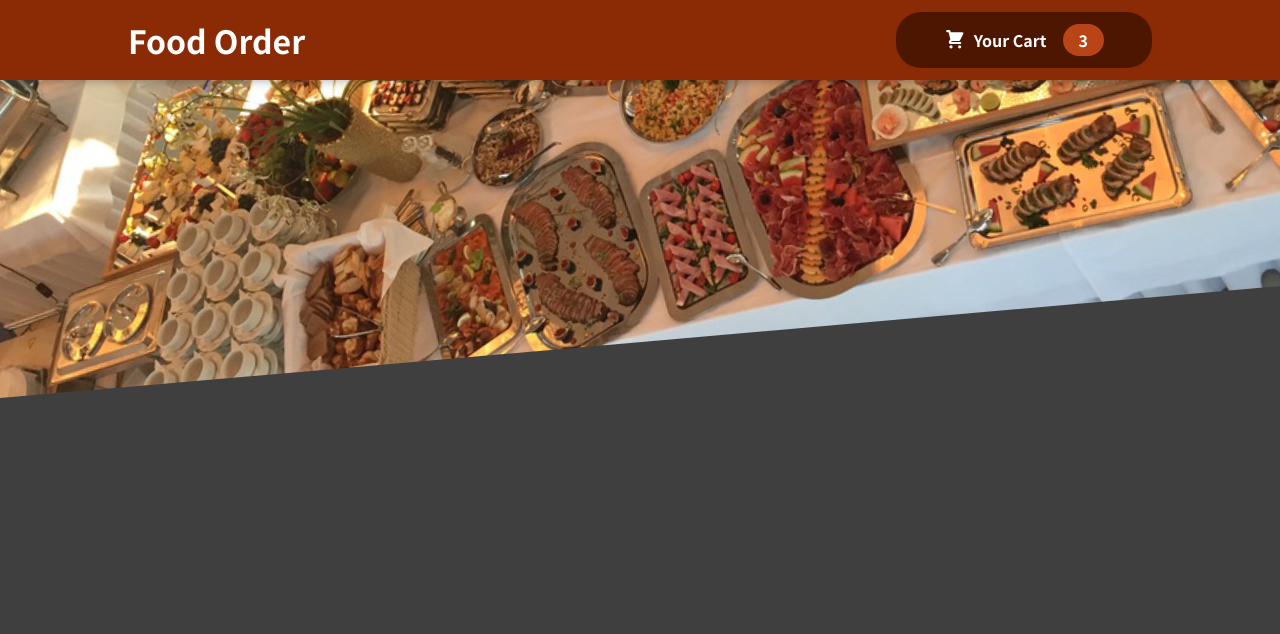
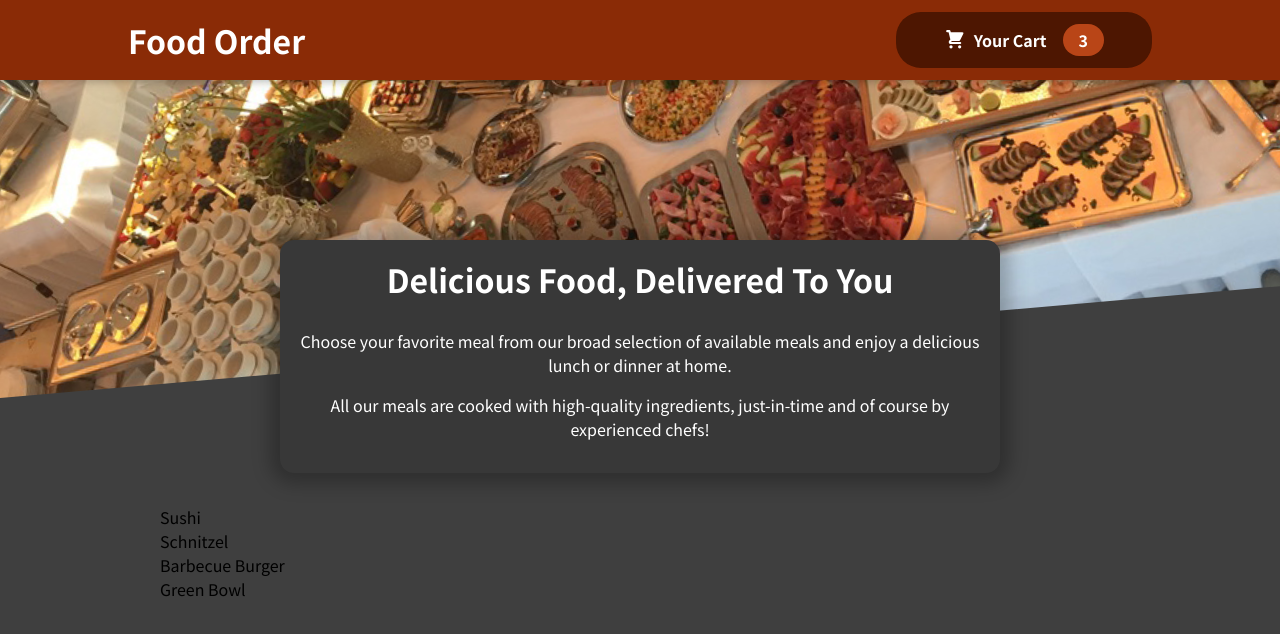
Before and after one commit to rohitchaudhry362/Food-Order-React-App, a React (Create React App) app: page / in a window 1280 px wide. Shown: the top 634 px of the page. Built offline with nearby package versions, Linux system fonts and the light colour scheme.

Commit message:
Added Meal Summary

```diff
--- a/src/App.js
+++ b/src/App.js
@@ -1,9 +1,14 @@
 import Header from './components/Layout/Header';
 import { Fragment } from 'react';
+import Meals from './components/Meals/Meals';
+
 function App() {
   return (
     <Fragment>
       <Header />
+      <main>
+        <Meals />
+      </main>
     </Fragment>
   );
 }
--- /dev/null
+++ b/src/components/Meals/AvailableMeals.js
@@ -0,0 +1,39 @@
+import classes from './AvailableMeals.module.css';
+
+const DUMMY_MEALS = [
+  {
+    id: 'm1',
+    name: 'Sushi',
+    description: 'Finest fish and veggies',
+    price: 22.99,
+  },
+  {
+    id: 'm2',
+    name: 'Schnitzel',
+    description: 'A german specialty!',
+    price: 16.5,
+  },
+  {
+    id: 'm3',
+    name: 'Barbecue Burger',
+    description: 'American, raw, meaty',
+    price: 12.99,
+  },
+  {
+    id: 'm4',
+    name: 'Green Bowl',
+    description: 'Healthy...and green...',
+    price: 18.99,
+  },
+];
+const AvailableMeals = () => {
+  const mealsList = DUMMY_MEALS.map((meal) => <li>{meal.name}</li>);
+
+  return (
+    <section className={classes.meals}>
+      <ul>{mealsList}</ul>
+    </section>
+  );
+};
+
+export default AvailableMeals;
--- /dev/null
+++ b/src/components/Meals/AvailableMeals.module.css
@@ -0,0 +1,24 @@
+.meals {
+  max-width: 60rem;
+  width: 90%;
+  margin: 2rem auto;
+  animation: meals-appear 1s ease-out forwards;
+}
+
+.meals ul {
+  list-style: none;
+  margin: 0;
+  padding: 0;
+}
+
+@keyframes meals-appear {
+  from {
+    opacity: 0;
+    transform: translateY(3rem);
+  }
+
+  to {
+    opacity: 1;
+    transform: translateY(0);
+  }
+}
--- /dev/null
+++ b/src/components/Meals/Meals.js
@@ -0,0 +1,14 @@
+import MealsSummary from './MealsSummary';
+import AvailableMeals from './AvailableMeals';
+import { Fragment } from 'react';
+
+const Meals = () => {
+  return (
+    <Fragment>
+      <MealsSummary />
+      <AvailableMeals></AvailableMeals>
+    </Fragment>
+  );
+};
+
+export default Meals;
--- /dev/null
+++ b/src/components/Meals/MealsSummary.js
@@ -0,0 +1,19 @@
+import classes from './MealsSummary.module.css';
+
+const MealsSummary = () => {
+  return (
+    <section className={classes.summary}>
+      <h2>Delicious Food, Delivered To You</h2>
+      <p>
+        Choose your favorite meal from our broad selection of available meals
+        and enjoy a delicious lunch or dinner at home.
+      </p>
+      <p>
+        All our meals are cooked with high-quality ingredients, just-in-time and
+        of course by experienced chefs!
+      </p>
+    </section>
+  );
+};
+
+export default MealsSummary;
--- /dev/null
+++ b/src/components/Meals/MealsSummary.module.css
@@ -0,0 +1,18 @@
+.summary {
+  text-align: center;
+  max-width: 45rem;
+  width: 90%;
+  margin: auto;
+  margin-top: -10rem;
+  position: relative;
+  background-color: #383838;
+  color: white;
+  border-radius: 14px;
+  padding: 1rem;
+  box-shadow: 0 1px 18px 10px rgba(0, 0, 0, 0.25);
+}
+
+.summary h2 {
+  font-size: 2rem;
+  margin-top: 0;
+}
```
Also changed, not shown: 1 other file (tests, documents, lock files or other folders).
